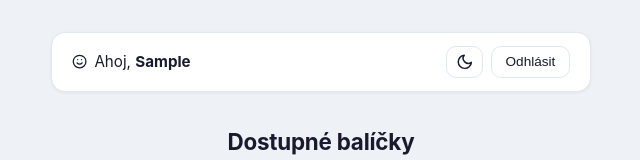
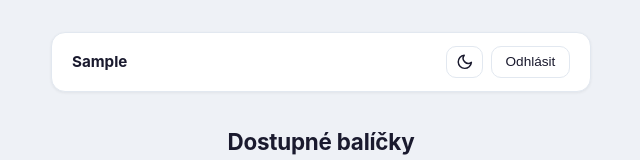
Before and after one commit to matejhauschwitz/flashcards, a React (Vite) app: page / in a window 1280 px wide. Both pictures are taken after typing "Sample" into the empty fields and a click on the button "Přihlásit se". Shown: the top 160 px of the page, without its empty margins (319-959 px from the left). Built offline with nearby package versions, Linux system fonts and the light colour scheme.

Commit message:
remove ugly icon

```diff
--- a/src/App.jsx
+++ b/src/App.jsx
@@ -197,8 +197,7 @@ function App() {
       {/* Horní lišta s pozdravem, motivem a odhlášením */}
       <header className="topbar">
         <span className="topbar-greeting">
-          <FiSmile aria-hidden="true" />
-          <span>Ahoj, <strong>{user}</strong></span>
+          <span><strong>{user}</strong></span>
         </span>
         <div className="topbar-actions">
           <button className="btn-small theme-toggle" onClick={toggleTheme} aria-label="Přepnout motiv">
```
